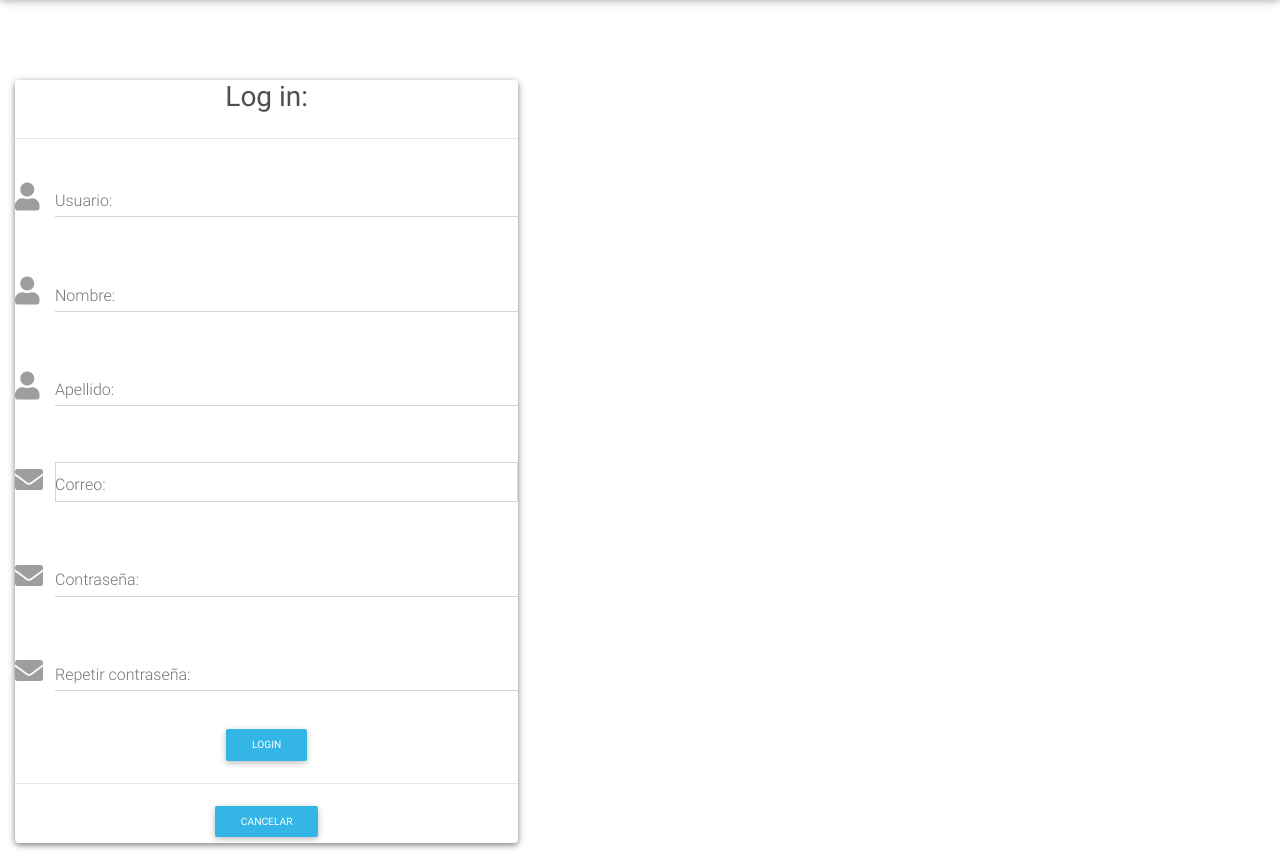
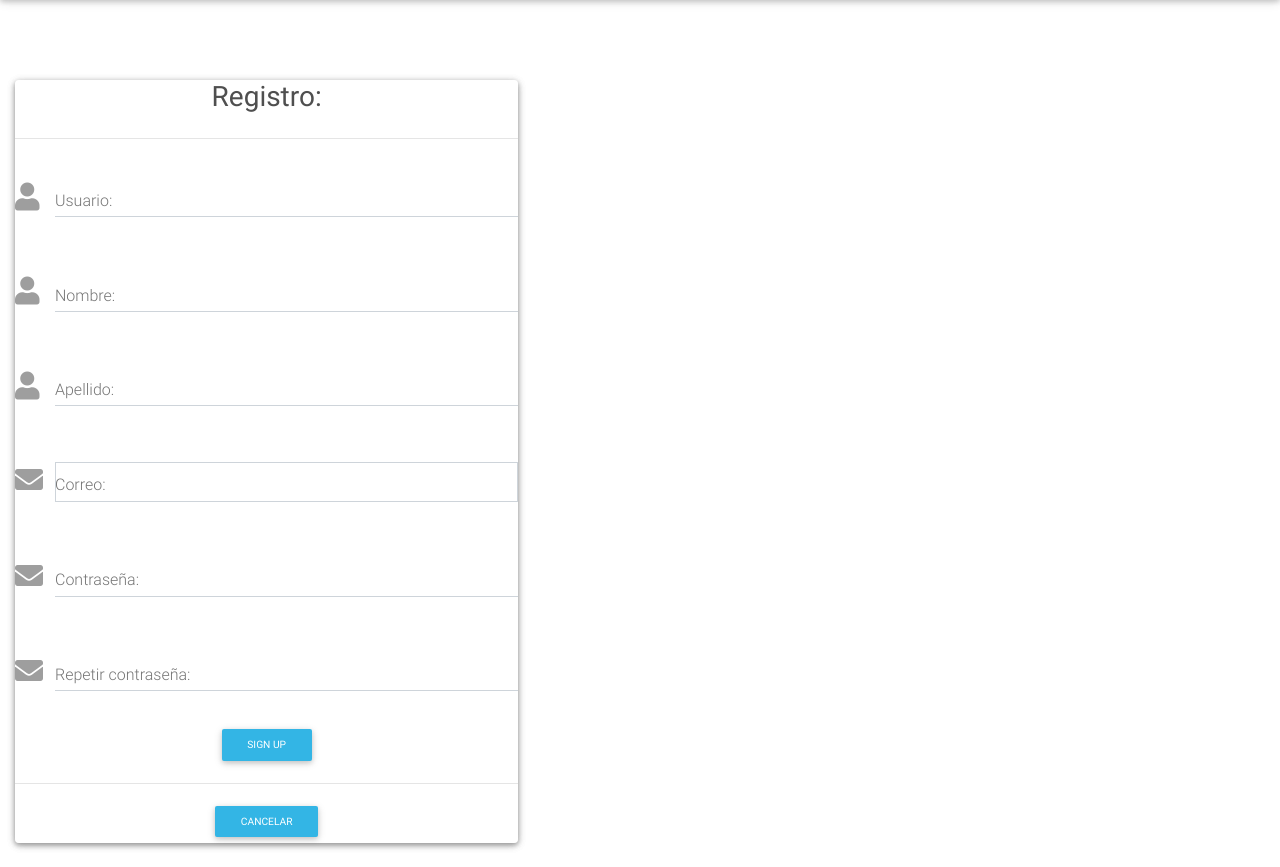
Before and after one commit to cfsepulveda/MISO4011_ApropiacionTecnologica, a Django app: page /gallery/registerUser in a window 1280 px wide. Shown: the part 64-931 px from the top of the page. Run offline with Django 3.2, Linux system fonts and the light colour scheme; some libraries are stand-ins or nearby versions.

Commit message:
Correcion de texto

```diff
--- a/gallery/templates/gallery/register.html
+++ b/gallery/templates/gallery/register.html
@@ -111,7 +111,7 @@
                 <form name="" class="card" method="post" action="" onsubmit="return sendForm();">
                   <!-- Heading -->
                   <h3 class="dark-grey-text text-center">
-                    <strong>Log in:</strong>
+                    <strong>Registro:</strong>
                   </h3>
                   <hr>
 
@@ -146,7 +146,7 @@
                     <label for="form2">Repetir contraseña: </label>
                   </div>
                   <div class="text-center">
-                    <input class="btn btn-info btn-sm" id="send" name="send" type="submit" value="Login"/>
+                    <input class="btn btn-info btn-sm" id="send" name="send" type="submit" value="Sign Up"/>
                     <hr>
                     <a class="btn btn-info btn-sm" href="https://grupo1-app.herokuapp.com/gallery/viewImages">Cancelar</a>
                   </div>
```
